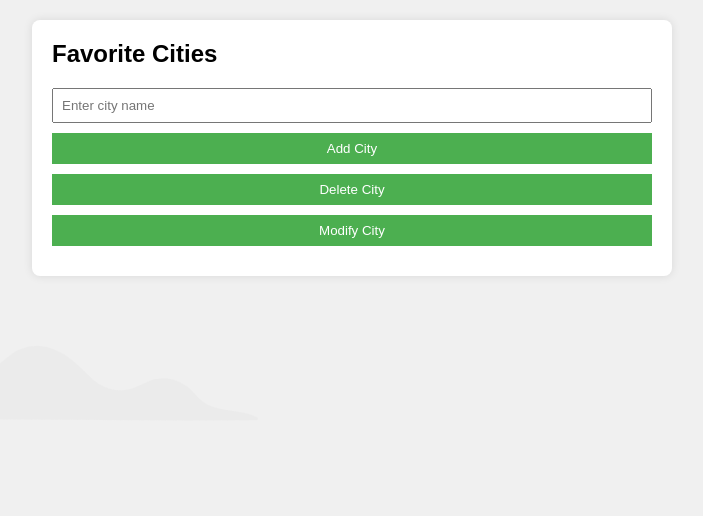
After one commit to dev-world-rohit/infotrixs, a Python web app: template flask/templates/favorite.html in a window 1280 px wide. The commit adds this page. Shown: the top 516 px of the page, without its empty margins (288-991 px from the left). Run offline with Jinja, Linux system fonts and the light colour scheme; the template is opened without the code that fills it, so the values that code supplies are empty.

Commit message:
Add files via upload

```diff
--- a/flask/app.py
+++ b/flask/app.py
@@ -10,6 +10,10 @@ weather = OpenWeatherMap()
 def main():
     return render_template("index.html")
 
+@app.route("/favorite")
+def favorite():
+    return render_template("favorite.html")
+
 @app.route("/get_weather_data", methods=['GET'])
 def get_weather_data():
     response = {}
@@ -19,5 +23,6 @@ def get_weather_data():
     response['city'] = city
     return jsonify(response)
 
+
 if __name__ == "__main__":
     app.run(debug=True)
--- /dev/null
+++ b/flask/static/favorite.css
@@ -0,0 +1,58 @@
+body {
+    background-image: url('/static/bg.png');
+        background-size: inherit;
+        background-repeat: no-repeat;
+    font-family: Arial, sans-serif;
+    background-color: #f0f0f0;
+    margin: 0;
+}
+
+.container {
+    max-width: 600px;
+    margin: 20px auto;
+    background-color: #fff;
+    padding: 20px;
+    border-radius: 8px;
+    box-shadow: 0 0 10px rgba(0, 0, 0, 0.1);
+}
+
+.heading {
+    font-size: 24px;
+    font-weight: bold;
+    margin-bottom: 20px;
+}
+
+.city-list {
+    margin-bottom: 20px;
+}
+
+.city-list ul {
+    list-style-type: none;
+    padding: 0;
+}
+
+.city-list li {
+    margin-bottom: 5px;
+}
+
+.form {
+    display: flex;
+    flex-direction: column;
+}
+
+input,
+button {
+    margin-bottom: 10px;
+    padding: 8px;
+}
+
+button {
+    background-color: #4caf50;
+    color: #fff;
+    border: none;
+    cursor: pointer;
+}
+
+button:hover {
+    background-color: #45a049;
+}
--- /dev/null
+++ b/flask/static/favorite.js
@@ -0,0 +1,119 @@
+// Function to set cookie
+function setCookie(name, value, days) {
+    var expires = "";
+    if (days) {
+        var date = new Date();
+        date.setTime(date.getTime() + days * 24 * 60 * 60 * 1000);
+        expires = "; expires=" + date.toUTCString();
+    }
+    document.cookie = name + "=" + (value || "") + expires + "; path=/";
+}
+
+// Function to get cookie value by name
+function getCookie(name) {
+    var nameEQ = name + "=";
+    var ca = document.cookie.split(";");
+    for (var i = 0; i < ca.length; i++) {
+        var c = ca[i];
+        while (c.charAt(0) == " ") c = c.substring(1, c.length);
+        if (c.indexOf(nameEQ) == 0) return c.substring(nameEQ.length, c.length);
+    }
+    return null;
+}
+
+// Function to delete cookie by name
+function eraseCookie(name) {
+    document.cookie = name + "=; Max-Age=-99999999;";
+}
+
+// Function to add city to the list
+function addCity() {
+    var cityName = document.getElementById("cityName").value;
+    if (cityName) {
+        var citiesList = getCityList();
+
+        if (citiesList.includes(cityName)) {
+            alert(cityName + " already exists in the list!");
+        } else {
+            citiesList.push(cityName);
+            updateCityList(citiesList);
+            setCookie("favoriteCities", JSON.stringify(citiesList), 7);
+            clearInputFields();
+        }
+    }
+}
+
+// Function to modify city name
+function modifyCity() {
+    var newCityNameInput = document.getElementById("newCityName");
+    var newCityAddButton = document.getElementById("update-button");
+    newCityNameInput.style.display = "block";
+    newCityAddButton.style.display = "block";
+    clearInputFields();
+}
+
+// Function to update city name
+function updateCity() {
+    var cityName = document.getElementById("cityName").value;
+    var newCityName = document.getElementById("newCityName").value;
+    if (cityName && newCityName) {
+        var citiesList = getCityList();
+        var index = citiesList.indexOf(cityName);
+        if (index !== -1) {
+            citiesList[index] = newCityName;
+            updateCityList(citiesList);
+            setCookie("favoriteCities", JSON.stringify(citiesList), 7);
+            clearInputFields();
+            // Hide the newCityName input after updating
+            document.getElementById("newCityName").style.display = "none";
+            document.getElementById("update-button").style.display = "none";
+        }
+    }
+}
+
+// Function to delete city from the list
+function deleteCity() {
+    var cityName = document.getElementById("cityName").value;
+    if (cityName) {
+        var citiesList = getCityList();
+        var index = citiesList.indexOf(cityName);
+        if (index !== -1) {
+            citiesList.splice(index, 1);
+            updateCityList(citiesList);
+            setCookie("favoriteCities", JSON.stringify(citiesList), 7);
+        }
+        else {
+            alert(cityName + " does not exist in the list.")
+        }
+        clearInputFields();
+    }
+}
+
+// Function to get the current city list from cookie
+function getCityList() {
+    var citiesListCookie = getCookie("favoriteCities");
+    return citiesListCookie ? JSON.parse(citiesListCookie) : [];
+}
+
+// Function to update the city list in the UI
+function updateCityList(citiesList) {
+    var citiesListElement = document.getElementById("cities-list");
+    citiesListElement.innerHTML = "";
+    citiesList.forEach(function (city) {
+        var li = document.createElement("li");
+        li.textContent = city;
+        citiesListElement.appendChild(li);
+    });
+}
+
+// Function to clear input fields
+function clearInputFields() {
+    document.getElementById("cityName").value = "";
+    document.getElementById("newCityName").value = "";
+}
+
+// Load and display the city list on page load
+window.onload = function () {
+    var citiesList = getCityList();
+    updateCityList(citiesList);
+};
--- /dev/null
+++ b/flask/templates/favorite.html
@@ -0,0 +1,37 @@
+<!DOCTYPE html>
+<html lang="en">
+    <head>
+        <meta charset="UTF-8" />
+        <meta name="viewport" content="width=device-width, initial-scale=1.0" />
+        <title>Favorite Cities</title>
+        <link rel="stylesheet" href="/static/favorite.css" />
+    </head>
+    <body>
+        <div class="container">
+            <div class="heading">Favorite Cities</div>
+            <div class="city-list">
+                <ul id="cities-list"></ul>
+            </div>
+            <div class="form">
+                <input
+                    type="text"
+                    id="cityName"
+                    placeholder="Enter city name"
+                />
+                <button onclick="addCity()">Add City</button>
+
+                <button onclick="deleteCity()">Delete City</button>
+
+                <button onclick="modifyCity()">Modify City</button>
+                <input
+                    type="text"
+                    id="newCityName"
+                    placeholder="New city name"
+                    style="display: none"
+                />
+                <button id="update-button" style="display: none" onclick="updateCity()">Update City</button>
+            </div>
+        </div>
+        <script src="/static/favorite.js"></script>
+    </body>
+</html>
--- a/flask/templates/index.html
+++ b/flask/templates/index.html
@@ -8,6 +8,9 @@
     </head>
     <body>
         <section class="main-section">
+            <div class="favorite-city">
+                <a href="/favorite">Favorite Cities</a>
+            </div>
             <form method="get">
                 <div class="container">
                     <div class="heading">
```
Also changed, not shown: flask/static/server.js (+10 -11 lines).
